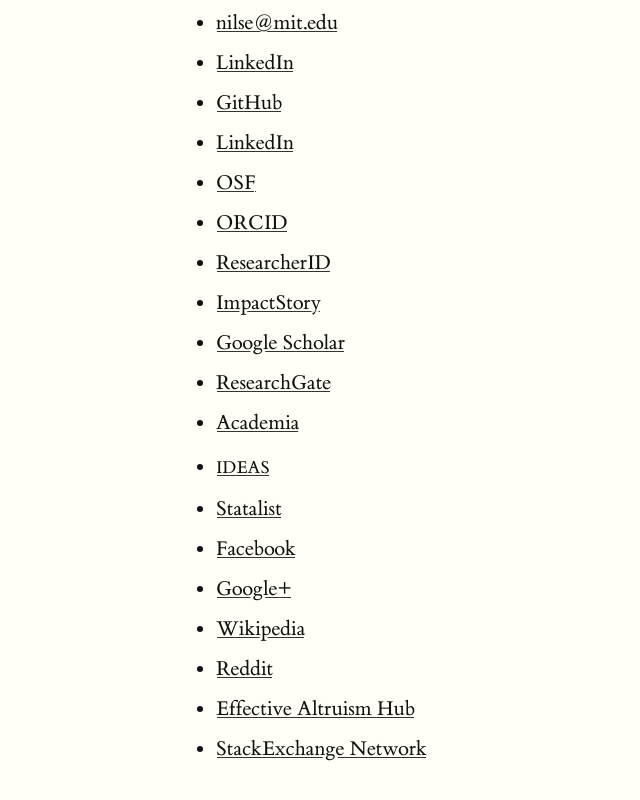
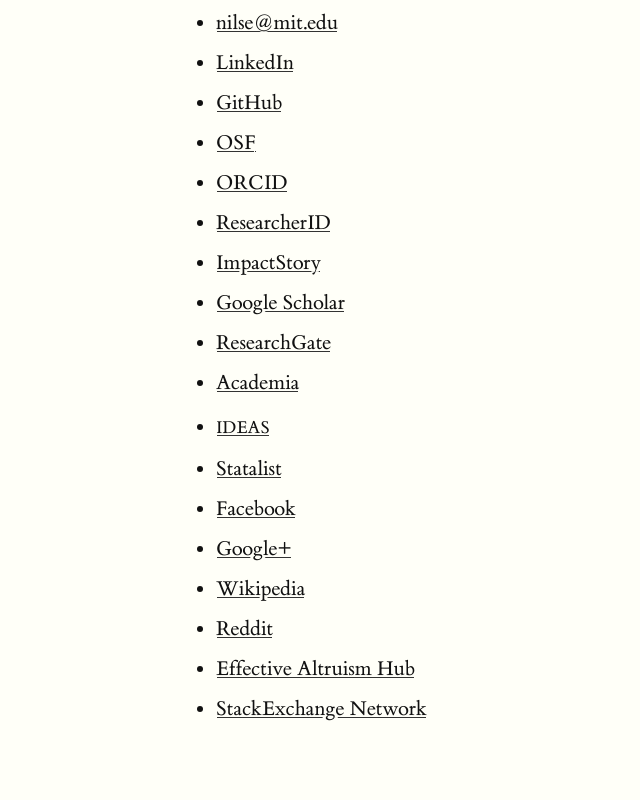
Before and after one commit to NilsEnevoldsen/nilsenevoldsen.github.io, a plain HTML site: page index.html in a window 1280 px wide. Shown: the part 2580-3380 px from the top of the page, without its empty margins (0-640 px from the left). Drawn offline with Linux system fonts and the light colour scheme.

Commit message:
Remove duplicate entry

```diff
--- a/index.html
+++ b/index.html
@@ -56,7 +56,7 @@
 				<ul>
 	        		<li><a href="mailto:nilse@mit.edu">nilse@mit.edu</a></li>
 	        		<li><a href="https://www.linkedin.com/in/nilsenevoldsen">LinkedIn</a></li>
-	        		<li><a href="https://github.com/NilsEnevoldsen">GitHub</a></li>	        		<li><a href="https://www.linkedin.com/in/nilsenevoldsen">LinkedIn</a></li>
+	        		<li><a href="https://github.com/NilsEnevoldsen">GitHub</a></li>
 	        		<li><a href="https://osf.io/h7kxv/">OSF</a></li>
 	        		<li><a href="http://orcid.org/0000-0001-7195-4117">ORCID</a></li>
 	        		<li><a href="http://researcherid.com/rid/H-4283-2016">ResearcherID</a></li>
```
